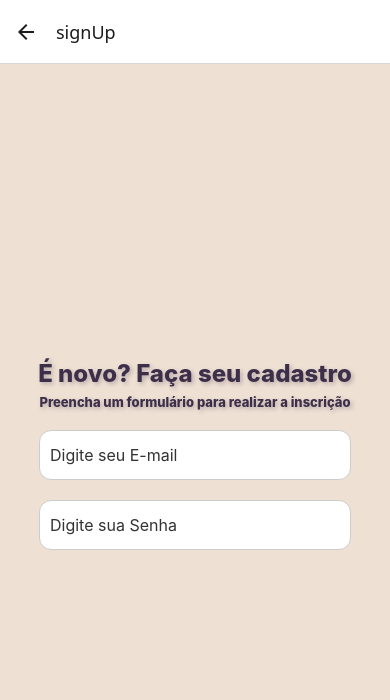
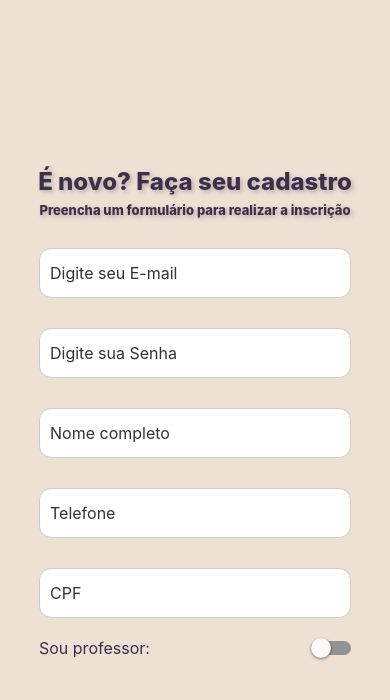
Before and after one commit to analu65/TCC---solaris, a React Native app: screen /signUp in a window 390 px wide. Shown: the top 700 px of the page. Built offline with nearby package versions, Linux system fonts and the light colour scheme.

Commit message:
cadastros

```diff
--- a/App.js
+++ b/App.js
@@ -42,7 +42,7 @@ export default function App() {
       }}>
             <Stack.Screen options={{headerShown: false}} name='Selection' component={Selection}></Stack.Screen>
             <Stack.Screen name='Login' component={Login}></Stack.Screen>
-            <Stack.Screen name='signUp' component={signUp}></Stack.Screen>
+            <Stack.Screen options={{headerShown: false}} name='signUp' component={signUp}></Stack.Screen>
             <Stack.Screen options={{headerShown: false}} name = 'HomeTab' component={bottomTabs}></Stack.Screen>
           </Stack.Navigator>
         </NavigationContainer>
--- a/screens/signup.js
+++ b/screens/signup.js
@@ -2,25 +2,44 @@ import { View,StyleSheet, Text, Image, ScrollView, Switch, TextInput, ImageBackg
 import { useState } from "react";
 import { db, auth } from "../controller";
 import { collection, addDoc } from "firebase/firestore";
+import { createUserWithEmailAndPassword } from "firebase/auth";
+
 export default function signUp({navigation}){
     const [email, setEmail] = useState('');
     const [senha, setSenha] = useState('');
+    const [nome, setNome] = useState('');
+    const [telefone, setTelefone] = useState('');
+    const [cpf, setCpf] = useState('');
+    const [profAluno, setProfAluno] = useState(false);
 
-    //outros dados abaixo
+    const cadastrar = async () => {
+        if (!nome || !telefone || !email || !senha || !cpf) {
+            alert("Por favor, preencha todos os campos!");
+            return;
+        }
+        try {
+            const userCredential = await createUserWithEmailAndPassword(auth, email, senha);
 
+            await addDoc(collection(db, "usuarios"), {
+                uid: userCredential.user.uid,
+                nome: nome,
+                telefone: telefone,
+                email: email,
+                tipo: profAluno ? "professor" : "aluno",
+                cpf: cpf,
+            });
 
-    const signupUser = () => {
-        createUserWithEmailAndPassword(auth, email, senha)
-        .then((userCredential) => {
-            console.log('Usuário cadastrado.', userCredential.user.email);
+            console.log('Usuário cadastrado com sucesso!', userCredential.user.email);
+            alert("Cadastro realizado com sucesso!");
             navigation.navigate('Login');
-        })
-        .catch((error) => {
-            console.log('Erro.', error.message);
-        });
+        } catch (error) {
+            console.log('Erro:', error.message);
+            alert("Erro ao cadastrar: " + error.message);
+        }
     };
 
     return (
+        <ScrollView contentContainerStyle={styles.scrollcontainer}>
         <View style={styles.container}>
             <Text style={styles.title}>
                 É novo? Faça seu cadastro
@@ -29,16 +48,52 @@ export default function signUp({navigation}){
             <TextInput style={styles.input}
             placeholder="Digite seu E-mail"
             value={email}
-            onChangeText={setEmail}></TextInput>
+            onChangeText={setEmail}
+            autoCapitalize="none"></TextInput>
             <TextInput style={styles.input}
             placeholder="Digite sua Senha"
             value={senha}
             onChangeText={setSenha}></TextInput>
+            <TextInput
+                    style={styles.input}
+                    placeholder="Nome completo"
+                    value={nome}
+                    onChangeText={setNome}
+                    autoCapitalize="words"
+                />
+            <TextInput
+                    style={styles.input}
+                    placeholder="Telefone"
+                    value={telefone}
+                    onChangeText={setTelefone}
+                    keyboardType="phone-pad"
+                />
+             <TextInput
+                    style={styles.input}
+                    placeholder="CPF"
+                    value={cpf}
+                    onChangeText={setCpf}
+                    keyboardType="numeric"
+                />
+            <View style={styles.switchContainer}>
+                    <Text style={styles.switchText}>Sou professor:</Text>
+                    <Switch
+                        value={profAluno}
+                        onValueChange={setProfAluno}
+                    />
+                </View>
+
+
         </View>
+        </ScrollView>
     );
 }
 
 const styles = StyleSheet.create({
+    scrollcontainer:{
+        flexGrow: 1,
+        justifyContent: 'center'
+    },
     container: {
         flex: 1,
         backgroundColor: '#eee0d3',
@@ -72,9 +127,21 @@ const styles = StyleSheet.create({
             borderWidth: 1,
             borderRadius: 12,
             backgroundColor: '#fff',
-            marginTop: 20,
+            marginTop: 30,
             paddingHorizontal: 10,
             fontSize: 16,
             color: '#333',
-    }
+    },
+    switchContainer: {
+        flexDirection: 'row',
+        alignItems: 'center',
+        justifyContent: 'space-between',
+        width: '80%',
+        marginTop: 20,
+        marginBottom: 20,
+    },
+    switchText: {
+        fontSize: 16,
+        color: '#3d2f49',
+    },
 })
```
